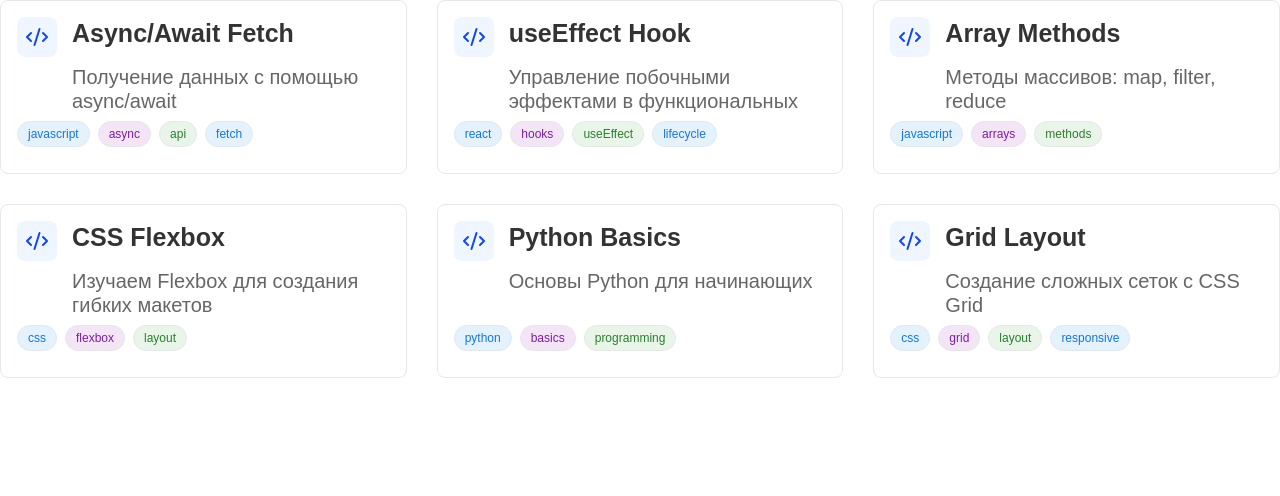
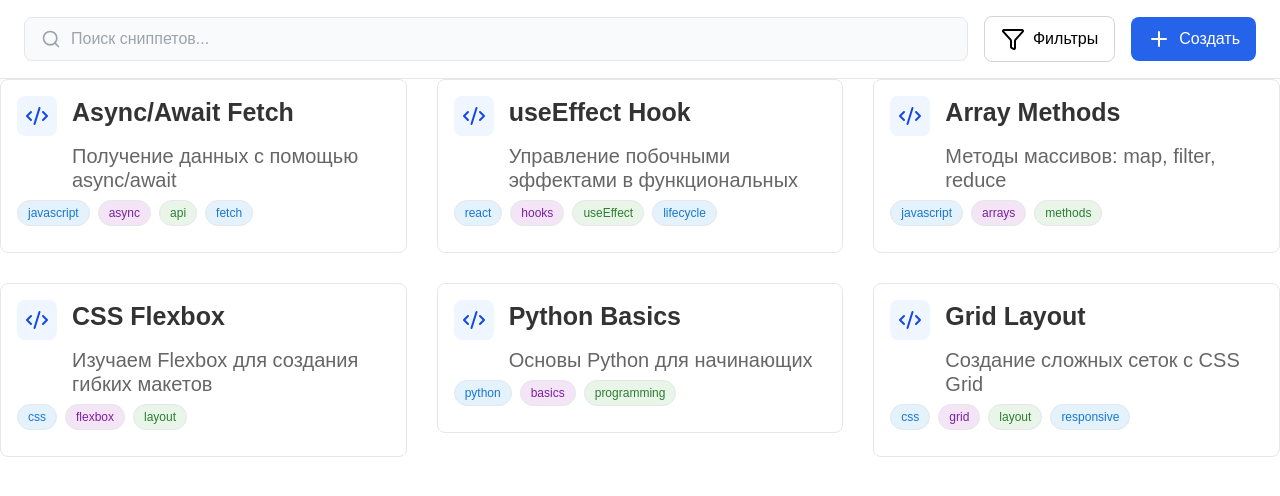
Before and after one commit to Rimpect/CodeSnippetManager, a React (Vite) app in the folder client/: page / in a window 1280 px wide. Shown: the top 496 px of the page. Built offline with nearby package versions, Linux system fonts and the light colour scheme.

Commit message:
в процессе

```diff
--- a/client/package.json
+++ b/client/package.json
@@ -11,6 +11,7 @@
   },
   "dependencies": {
     "@monaco-editor/react": "^4.7.0",
+    "lucide-react": "^0.576.0",
     "react": "^19.2.0",
     "react-dom": "^19.2.0",
     "react-router-dom": "^7.13.1",
--- a/client/src/app/App.jsx
+++ b/client/src/app/App.jsx
@@ -1,13 +1,18 @@
 import DashboardPage from "../pages/DashboardPage/DashboardPage";
 import CodeEditor from "../widgetes/CodeEditor/CodeEditor";
 import "./styles/style.scss";
+import LayoutWithNavigate from "./LayoutWithNavigate";
+import { Route, Routes } from "react-router-dom";
 function App() {
   return (
-    <>
-      {/* <DashboardPage /> */}
-      <DashboardPage />
-    </>
+    <Routes>
+      <Route element={<LayoutWithNavigate />}>
+        <Route path="/" element={<DashboardPage />} />
+        <Route path="/editor/:id" element={<CodeEditor />} />
+      </Route>
+    </Routes>
   );
 }
 
 export default App;
+CodeEditor;
--- /dev/null
+++ b/client/src/app/LayoutWithNavigate.jsx
@@ -0,0 +1,19 @@
+// LayoutWithNavigate.jsx
+import { useNavigate } from "react-router-dom";
+import Layout from "./Layout";
+
+const LayoutWithNavigate = () => {
+
+  const navigate = useNavigate();
+
+  // Функция создания сниппета
+  const handleCreateClick = () => {
+    const newId = crypto.randomUUID();
+    navigate(`/editor/${newId}`); // переходим на страницу редактора
+  };
+
+  // Передаем функцию в Layout через пропсы
+  return <Layout onCreateClick={handleCreateClick} />;
+};
+
+export default LayoutWithNavigate;
--- a/client/src/app/layout.jsx
+++ b/client/src/app/layout.jsx
@@ -0,0 +1,16 @@
+import Header from "../widgetes/Header/Header";
+// import Footer from "../components/Footer";
+import { Outlet } from "react-router-dom";
+
+function Layout({onCreateClick}) {
+  return (
+    <div>
+      <Header onCreateClick={onCreateClick} />
+      <main>
+        <Outlet />
+      </main>
+    </div>
+  );
+}
+
+export default Layout;
--- /dev/null
+++ b/client/src/features/snippet/StorageSnippet.js
@@ -0,0 +1,23 @@
+export const saveSnippet = (snippet) => {
+  // Объявляем переменную через let, пока без значения
+  let snippets;
+
+  // Получаем данные из localStorage по ключу 'snippets'
+  const stored = localStorage.getItem("codeSnippets");
+
+  if (stored === null) {
+    // Если ничего нет, создаем пустой массив
+    snippets = [];
+  } else {
+    // Если есть, парсим строку в массив
+    snippets = JSON.parse(stored);
+  }
+
+  // Дальше работаем с массивом snippets
+  console.log(snippets); // посмотрим, что получилось
+
+//   const existingIndex = snippets.findIndex((s) => s.id === snippet.id);
+//   console.log(existingIndex);
+//   console.log(snippet.id);
+  localStorage.setItem("codeSnippets", snippet);
+};
--- a/client/src/main.jsx
+++ b/client/src/main.jsx
@@ -1,9 +1,12 @@
 import { StrictMode } from "react";
+import { BrowserRouter } from "react-router-dom";
 import { createRoot } from "react-dom/client";
 import App from "./app/App.jsx";
 
 createRoot(document.getElementById("root")).render(
   <StrictMode>
-    <App />
+    <BrowserRouter>
+      <App />
+    </BrowserRouter>
   </StrictMode>,
 );
--- a/client/src/widgetes/CodeEditor/CodeEditor.jsx
+++ b/client/src/widgetes/CodeEditor/CodeEditor.jsx
@@ -2,10 +2,8 @@ import React, { useState } from "react";
 import Editor from "@monaco-editor/react";
 import Select from "react-select";
 import "./CodeEditor.scss";
-
+import { saveSnippet } from "../../features/snippet/StorageSnippet";
 export default function CodeEditor() {
-  const [selectedLanguage, setSelectedLanguage] = useState(null);
-
   const language = [
     { value: "javascript", label: "JavaScript" },
     { value: "python", label: "Python" },
@@ -13,13 +11,36 @@ export default function CodeEditor() {
     { value: "cpp", label: "C++" },
   ];
 
+  const [title, setTitle] = useState("");
+  const [description, setDescription] = useState("");
+  const [selectedLanguage, setSelectedLanguage] = useState(null);
+  const [code, setCode] = useState("");
+  const [tags, setTags] = useState([]);
+  const [isFavorite, setIsFavorite] = useState(false);
+  const [currentSnippetId, setCurrentSnippetId] = useState(null);
+  const handleSave = () => {
+    // здесь собираем данные из состояний
+    const snippetData = {
+      title: title,
+      description: description,
+      language: selectedLanguage,
+      code: code,
+      tags: tags,
+      isFavorite: isFavorite,
+      currentSnippetId: currentSnippetId,
+    };
+
+    // вызываем импортированную функцию
+    saveSnippet(snippetData);
+  };
   return (
     <div className="editor__inner">
       <div className="editor__menu">
-        <button className="editor__menu-buttons--back">
-          кнопка назад
-        </button>
-        <button className="editor__menu-buttons--add-or-save">
+        <button className="editor__menu-buttons--back">кнопка назад</button>
+        <button
+          className="editor__menu-buttons--add-or-save"
+          onClick={handleSave}
+        >
           кнопка добавить/сохранить
         </button>
         <button className="editor__menu-buttons--delete">кнопка удалить</button>
--- a/client/src/widgetes/Header/Header.jsx
+++ b/client/src/widgetes/Header/Header.jsx
@@ -1,7 +1,40 @@
-import React from 'react'
+import React from "react";
+import { Search, Filter, Plus } from "lucide-react";
+import "./Header.scss";
 
-export default function Header() {
+export default function Header({
+  searchQuery,
+  onSearchChange,
+  onFilterClick,
+  onCreateClick,
+}) {
   return (
-    <div>Header</div>
-  )
+    <header className="header">
+      <div className="header__inner">
+        {/* Поиск */}
+        <div className="header__search">
+          <Search className="header__search-icon" />
+          <input
+            type="text"
+            placeholder="Поиск сниппетов..."
+            value={searchQuery}
+            onChange={(e) => onSearchChange(e.target.value)}
+            className="header__search-input"
+          />
+        </div>
+
+        {/* Кнопка фильтров */}
+        <button onClick={onFilterClick} className="header__filter-btn">
+          <Filter className="header__filter-icon" />
+          <span>Фильтры</span>
+        </button>
+
+        {/* Кнопка создания */}
+        <button onClick={onCreateClick} className="header__create-btn">
+          <Plus className="header__create-icon" />
+          <span>Создать</span>
+        </button>
+      </div>
+    </header>
+  );
 }
--- /dev/null
+++ b/client/src/widgetes/Header/Header.scss
@@ -0,0 +1,124 @@
+// Header.scss
+.header {
+  background-color: white;
+  border-bottom: 1px solid #e5e7eb; // gray-200
+  padding: 1rem 1.5rem; // px-6 py-4
+
+  &__inner {
+    max-width: 80rem; // max-w-7xl (1280px)
+    margin: 0 auto;
+    display: flex;
+    align-items: center;
+    gap: 1rem; // gap-4
+  }
+
+  // Поисковый блок
+  &__search {
+    flex: 1;
+    display: flex;
+    align-items: center;
+    gap: 0.5rem; // gap-2
+    background-color: #f9fafb; // gray-50
+    border: 1px solid #e5e7eb; // gray-200
+    border-radius: 0.5rem; // rounded-lg
+    padding: 0.625rem 1rem; // px-4 py-2.5 (10px 16px)
+
+    &-icon {
+      width: 1.25rem; // size-5 (20px)
+      height: 1.25rem;
+      color: #9ca3af; // gray-400
+      flex-shrink: 0;
+    }
+
+    &-input {
+      flex: 1;
+      background: transparent;
+      border: none;
+      outline: none;
+      color: #111827; // gray-900
+
+      &::placeholder {
+        color: #9ca3af; // gray-400
+      }
+
+      // Убираем стандартные стили input
+      &:-webkit-autofill,
+      &:-webkit-autofill:hover,
+      &:-webkit-autofill:focus {
+        -webkit-box-shadow: 0 0 0px 1000px #f9fafb inset;
+      }
+    }
+  }
+
+  // Кнопка фильтров
+  &__filter-btn {
+    display: flex;
+    align-items: center;
+    gap: 0.5rem; // gap-2
+    padding: 0.625rem 1rem; // px-4 py-2.5
+    background-color: white;
+    border: 1px solid #d1d5db; // gray-300
+    border-radius: 0.5rem; // rounded-lg
+    cursor: pointer;
+    transition: background-color 0.15s ease-in-out;
+
+    &:hover {
+      background-color: #f9fafb; // gray-50
+    }
+
+    &-icon {
+      width: 1.25rem;
+      height: 1.25rem;
+    }
+  }
+
+  // Кнопка создания
+  &__create-btn {
+    display: flex;
+    align-items: center;
+    gap: 0.5rem;
+    padding: 0.625rem 1rem;
+    background-color: #2563eb; // blue-600
+    border: none;
+    border-radius: 0.5rem;
+    color: white;
+    cursor: pointer;
+    transition: background-color 0.15s ease-in-out;
+
+    &:hover {
+      background-color: #1d4ed8; // blue-700
+    }
+
+    &-icon {
+      width: 1.25rem;
+      height: 1.25rem;
+    }
+  }
+}
+
+// Адаптивность для мобильных устройств
+@media (max-width: 640px) {
+  .header {
+    padding: 0.75rem 1rem;
+
+    &__inner {
+      flex-wrap: wrap;
+    }
+
+    &__search {
+      order: 1;
+      flex: 0 0 100%;
+      margin-bottom: 0.5rem;
+    }
+
+    &__filter-btn span,
+    &__create-btn span {
+      display: none; // Прячем текст на мобильных
+    }
+
+    &__filter-btn,
+    &__create-btn {
+      padding: 0.625rem; // Оставляем только иконки
+    }
+  }
+}
--- a/client/src/widgetes/SnippetCard/SnippetCard.jsx
+++ b/client/src/widgetes/SnippetCard/SnippetCard.jsx
@@ -1,6 +1,7 @@
 import React from "react";
 import SnippetItem from "../SnippetItem/SnippetItem";
 import "./SnippetCard.scss";
+import { Link } from "react-router-dom";
 export default function SnippetCard() {
   const snippetCardArr = [
     {
@@ -12,8 +13,7 @@ export default function SnippetCard() {
     {
       id: 2,
       title: "useEffect Hook",
-      description:
-        "Управление побочными эффектами в функциональных",
+      description: "Управление побочными эффектами в функциональных",
       tags: ["react", "hooks", "useEffect", "lifecycle"],
     },
     {
@@ -45,7 +45,10 @@ export default function SnippetCard() {
     <div className="card__container">
       <ul className="card__list">
         {snippetCardArr.map((snippet) => (
-          <SnippetItem key={snippet.id} {...snippet} />
+          <Link key={snippet.id} to={`/editor/${snippet.id}`}>
+            <SnippetItem {...snippet} />{" "}
+
+          </Link>
         ))}
       </ul>
     </div>
--- a/client/src/widgetes/SnippetItem/SnippetItem.jsx
+++ b/client/src/widgetes/SnippetItem/SnippetItem.jsx
@@ -1,5 +1,6 @@
 import React from "react";
 import "./SnippetItem.scss";
+import { Link } from "react-router-dom";
 export default function SnippetItem(props) {
   const { id, title, description, tags } = props;
   return (
```
Also changed, not shown: 1 other file (tests, documents, lock files or other folders).
